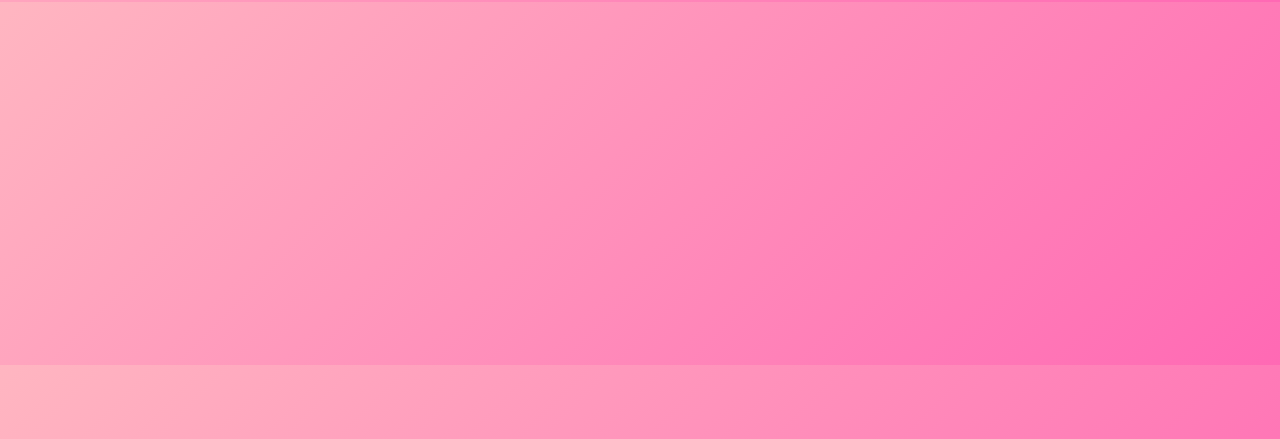
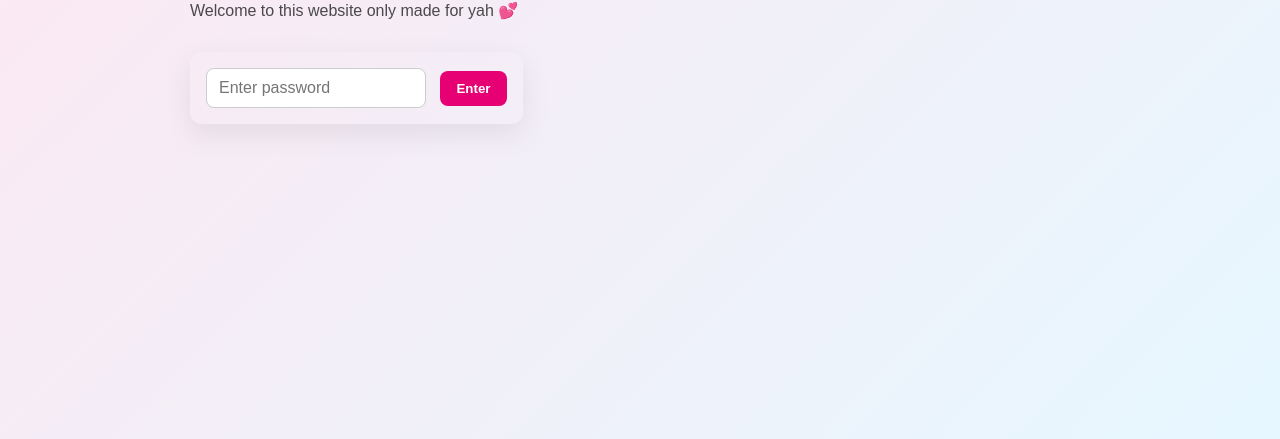
Before and after one commit to krisgums1/gift-for-babe, a plain HTML site: page index.html in a window 1280 px wide. Shown: the part 361-800 px from the top of the page. Drawn offline with Linux system fonts and the light colour scheme.

Commit message:
Update style.css

```diff
--- a/style.css
+++ b/style.css
@@ -1,47 +1,58 @@
-body {
-  font-family: 'Arial', sans-serif;
-  background: linear-gradient(135deg, #ffb6c1, #ff69b4);
-  text-align: center;
-  color: #fff;
-  margin: 0;
-  padding: 0;
+/* style.css - for both pages */
+:root{
+  --bg1: #ffe6f0;
+  --bg2: #e6f7ff;
+  --accent: #e60073;
+  --card-bg: #ffffffdd;
+  --text: #222;
 }
 
-.container {
-  margin-top: 15%;
+*{box-sizing: border-box;}
+html,body{height:100%; margin:0; font-family: Arial, Helvetica, sans-serif; color:var(--text);}
+
+body{
+  background: linear-gradient(135deg,var(--bg1),var(--bg2));
+  display:flex;
+  align-items:center;
+  justify-content:center;
+  padding:2rem;
 }
 
-h1 {
-  font-size: 2.5em;
+/* main container */
+.container{ width:100%; max-width:900px; margin:0 auto; }
+
+/* small card look */
+.card{
+  background: var(--card-bg);
+  padding:2rem;
+  border-radius:16px;
+  box-shadow: 0 10px 30px rgba(0,0,0,0.08);
+  text-align:center;
 }
 
-p {
-  font-size: 1.2em;
+h1{ color:var(--accent); margin:0 0 0.5rem; font-size:2rem; }
+.subtitle{ margin-top:0.25rem; margin-bottom:1rem; color: #4a4a4a; }
+
+/* login box */
+#loginBox{ display:inline-block; margin-top:1rem; padding:1rem; border-radius:12px; background:transparent; }
+input[type="password"]{
+  padding:10px 12px; border-radius:8px; border:1px solid #ccc; width:220px; font-size:1rem;
+  margin-right:10px;
 }
+button{
+  padding:10px 16px; border-radius:8px; border:none; cursor:pointer; font-weight:bold;
+  background:var(--accent); color:white;
+}
+button:hover{ transform:translateY(-2px); }
 
-input {
-  padding: 10px;
-  border: none;
-  border-radius: 8px;
-  margin: 10px;
-}
+/* gallery on main.html */
+.gallery{ display:grid; grid-template-columns:repeat(auto-fit, minmax(180px, 1fr)); gap:12px; margin-top:1rem; }
+.gallery img{ width:100%; border-radius:12px; display:block; box-shadow:0 8px 20px rgba(0,0,0,0.08); }
 
-button {
-  padding: 10px 20px;
-  background: #fff;
-  border: none;
-  border-radius: 8px;
-  cursor: pointer;
-  font-weight: bold;
-  color: #ff69b4;
-}
+.footer{ margin-top:1rem; color:#666; font-size:0.95rem; }
 
-button:hover {
-  background: #ffe4f0;
-}
+/* error message hidden by default */
+.error{ display:none; margin-top:0.75rem; color:#b20000; font-weight:bold; }
 
-.error {
-  display: none;
-  color: yellow;
-  margin-top: 10px;
-}
+/* small accessibility helper (visually hidden) */
+.sr-only{ position:absolute; left:-9999px; }
```
